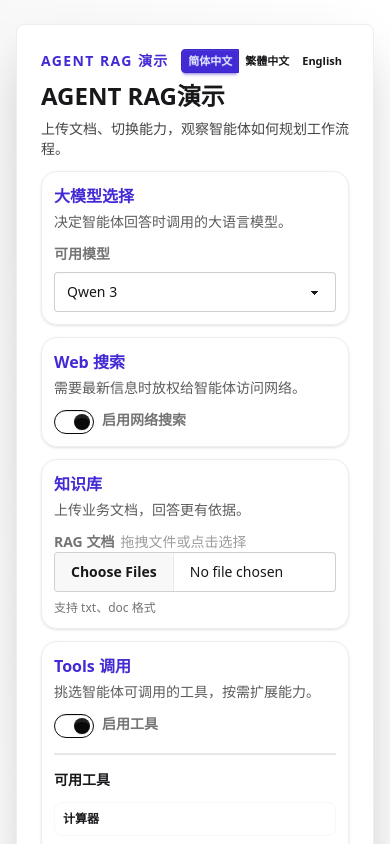
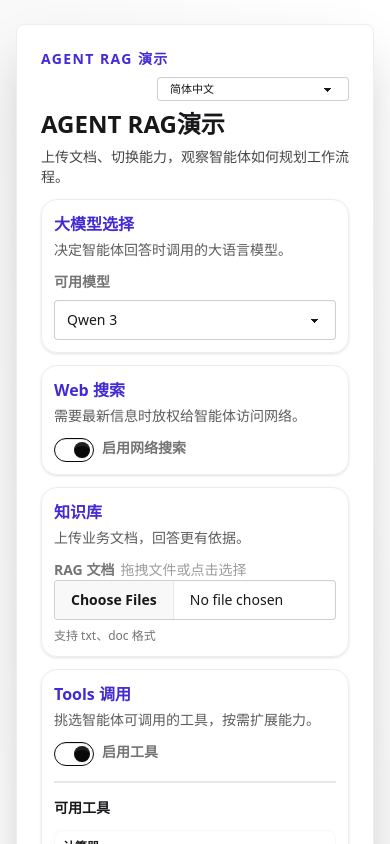
Before and after one commit to justin0x5eed/agent_demo, a React (Vite) app in the folder frontend/: page / in a window 390 px wide. Shown: the top 844 px of the page. Built offline with nearby package versions, Linux system fonts and the light colour scheme.

Commit message:
Use dropdown language selector on narrow layout (#133)

```diff
--- a/frontend/src/App.tsx
+++ b/frontend/src/App.tsx
@@ -362,10 +362,26 @@ Key takeaways: ${userMessage}`
             <div className="card-body flex min-h-0 flex-1 flex-col gap-3 text-sm lg:overflow-y-auto">
               <div className="panel-header flex flex-col gap-3">
                 <header className="flex flex-col gap-2">
-                  <div className="flex items-center justify-between gap-2 sm:gap-3">
+                  <div className="flex flex-col gap-2 sm:flex-row sm:items-center sm:justify-between sm:gap-3">
                     <p className="text-sm font-semibold uppercase tracking-widest text-primary whitespace-nowrap">{t.title}</p>
+                    <div className="flex w-full justify-end sm:hidden">
+                      <label className="sr-only" htmlFor="language-select">
+                        {t.language}
+                      </label>
+                      <select
+                        id="language-select"
+                        className="select select-bordered select-xs w-full max-w-[12rem]"
+                        value={language}
+                        onChange={(event) => setLanguage(event.target.value as Language)}
+                        aria-label="Select interface language"
+                      >
+                        <option value="zh">简体中文</option>
+                        <option value="zh-hant">繁體中文</option>
+                        <option value="en">English</option>
+                      </select>
+                    </div>
                     <div
-                      className="language-switch join flex-nowrap whitespace-nowrap sm:pr-2"
+                      className="language-switch join hidden flex-nowrap whitespace-nowrap sm:flex sm:pr-2"
                       aria-label="Select interface language"
                     >
                       <button
```
